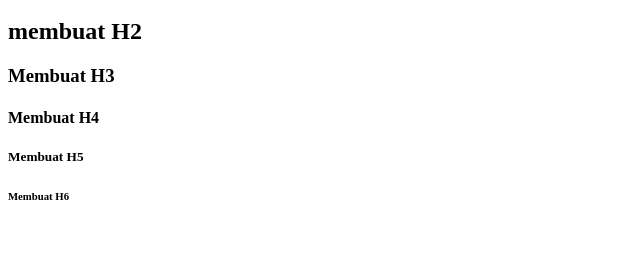
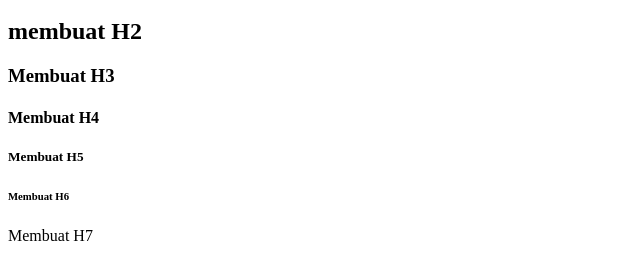
Before and after one commit to syahrulkhoer12/belajar-git, a plain HTML site: page index.html in a window 1280 px wide. Shown: the part 48-328 px from the top of the page, without its empty margins (0-640 px from the left). Drawn offline with Linux system fonts and the light colour scheme.

Commit message:
Menambahkan H7

```diff
--- a/index.html
+++ b/index.html
@@ -9,5 +9,6 @@
 	<h4>Membuat H4</h4>
 	<h5>Membuat H5</h5>
 	<h6>Membuat H6</h6>
+	<h7>Membuat H7</h7>
 </body>
 </html>
```
Also changed, not shown: satu.txt (deleted), 1 other file.
